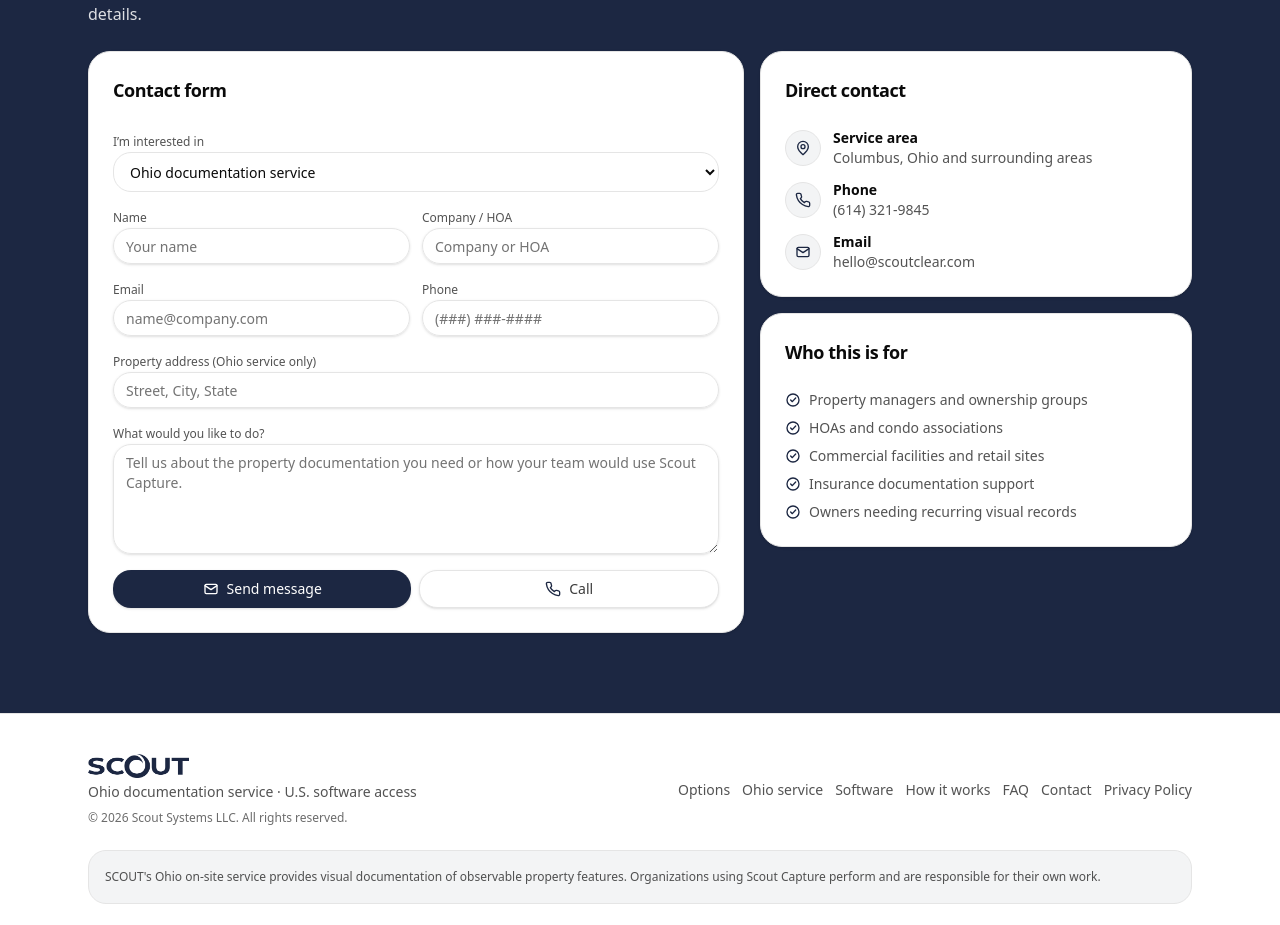
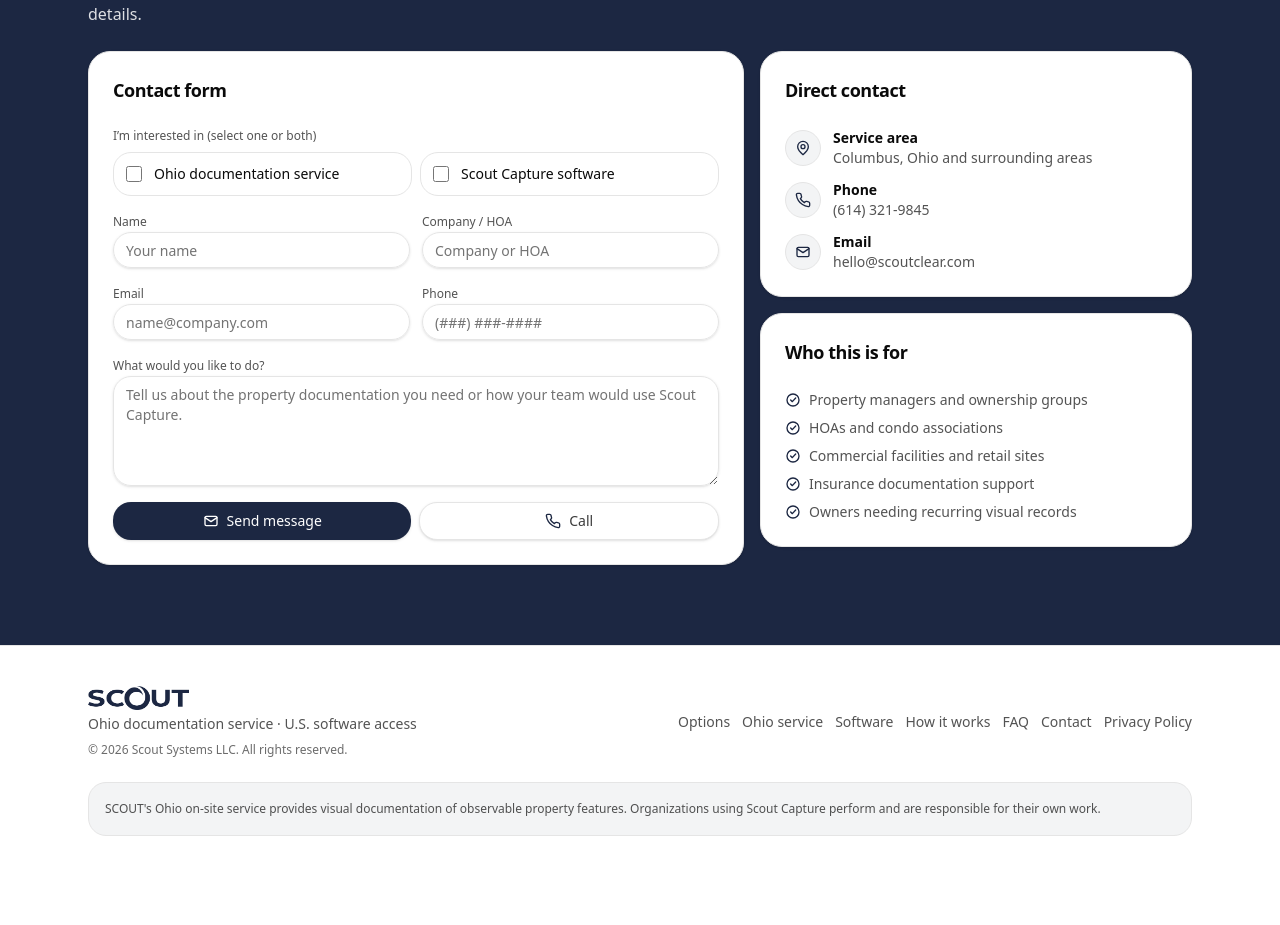
Before and after one commit to bennettb15/scout-site, a React (Vite) app: page / in a window 1280 px wide. Shown: the part 5500-6425 px from the top of the page. After the commit the page ends 6376 px from the top, so only its background shows below. Built offline with nearby package versions, Linux system fonts and the light colour scheme.

Commit message:
Shorten mobile intro and clarify contact interests

```diff
--- a/src/ScoutMarketingSite.jsx
+++ b/src/ScoutMarketingSite.jsx
@@ -73,6 +73,9 @@ const BRAND = {
   sampleReportHref: "/scout-sample-report.pdf",
 
 };
+
+const CONTACT_INTEREST_OHIO = "Ohio documentation service";
+const CONTACT_INTEREST_SOFTWARE = "Scout Capture software";
 
 const fadeUp = {
   hidden: { opacity: 0, y: 14 },
@@ -251,7 +254,7 @@ useEffect(() => {
   };
 
   const [form, setForm] = useState({
-  interest: "Ohio documentation service",
+  interest: [],
   name: "",
   company: "",
   email: "",
@@ -262,17 +265,34 @@ useEffect(() => {
 });
 
 const [status, setStatus] = useState("idle");
+const [interestError, setInterestError] = useState(false);
 // idle | sending | success | error
+
+function openContactFor(interest) {
+  setInterestError(false);
+  setStatus("idle");
+  setForm((p) => ({
+    ...p,
+    interest: [interest],
+    propertyAddress: interest === CONTACT_INTEREST_OHIO ? p.propertyAddress : "",
+  }));
+  scrollToSection("#contact");
+}
 
 // ✅ THIS IS 15C — PUT IT RIGHT HERE
 async function handleContactSubmit(e) {
   e.preventDefault();
   if (status === "sending") return;
+  if (form.interest.length === 0) {
+    setInterestError(true);
+    return;
+  }
+  setInterestError(false);
   setStatus("sending");
 
   try {
     const payload = {
-      interest: form.interest,
+      interest: form.interest.join(", "),
       name: form.name,
       company: form.company,
       email: form.email,
@@ -292,7 +312,7 @@ async function handleContactSubmit(e) {
 
     setStatus("success");
     setForm({
-      interest: "Ohio documentation service",
+      interest: [],
       name: "",
       company: "",
       email: "",
@@ -435,7 +455,7 @@ async function handleContactSubmit(e) {
 </div>
 
 
-        <div className="relative z-10 mx-auto w-full max-w-6xl px-4 pt-14 pb-8 md:px-6 md:pt-20 md:pb-10">
+        <div className="relative z-10 mx-auto w-full max-w-6xl px-4 pt-8 pb-6 md:px-6 md:pt-20 md:pb-10">
 
 
           <motion.div
@@ -443,10 +463,10 @@ async function handleContactSubmit(e) {
             initial="hidden"
             animate="show"
             transition={{ duration: 0.5 }}
-            className="rounded-3xl bg-black/20 backdrop-blur-sm p-6 md:p-7 border border-white/10"
+            className="rounded-3xl bg-black/20 backdrop-blur-sm p-5 md:p-7 border border-white/10"
           >
             <div>
-              <div className="mb-4 flex flex-wrap gap-2">
+              <div className="mb-4 hidden flex-wrap gap-2 md:flex">
   <Pill icon={Camera} className="bg-white/85 text-[#23243A] border-white/20 backdrop-blur-sm"
 >
     Time-stamped photo documentation
@@ -460,7 +480,7 @@ async function handleContactSubmit(e) {
   </Pill>
 </div>
 
-              <div className="mb-5">
+              <div className="mb-5 hidden md:block">
                 <img
                   src={BRAND.logos.wordmarkWhite}
                   alt="SCOUT"
@@ -480,7 +500,7 @@ async function handleContactSubmit(e) {
                 Hire SCOUT for photographic documentation in Ohio, or use Scout Capture and the Reports Portal to create and share records with your own team across the U.S.
               </p>
 
-              <div className="mt-7 flex flex-col gap-3 sm:flex-row sm:items-center">
+              <div className="mt-5 flex flex-col gap-3 sm:flex-row sm:items-center md:mt-7">
                 <Button
                   className="rounded-2xl bg-white text-[var(--brand)] hover:bg-white/90"
                   onClick={() => scrollToSection("#options")}
@@ -526,7 +546,7 @@ async function handleContactSubmit(e) {
 
             </div>
 
-            <div className="w-full md:justify-self-end mt-6">
+            <div className="hidden w-full md:mt-6 md:block md:justify-self-end">
   <div className="grid gap-4 md:grid-cols-[minmax(0,1fr)_320px] md:items-start">
 
               <Card className="rounded-3xl shadow-sm">
@@ -591,7 +611,7 @@ async function handleContactSubmit(e) {
                   <div className="flex gap-2">
                     <Button
                       className="w-full rounded-2xl bg-[var(--brand)] text-white hover:opacity-90"
-                     onClick={() => scrollToSection("#contact")}
+                     onClick={() => openContactFor(CONTACT_INTEREST_OHIO)}
 
                     >
                       Get started
@@ -831,7 +851,7 @@ async function handleContactSubmit(e) {
         </div>
         <div className="mt-6 rounded-3xl border border-border bg-[var(--brand)]/5 p-6 shadow-sm md:flex md:items-center md:justify-between md:gap-6">
           <p className="max-w-3xl text-sm leading-relaxed text-foreground/70">Organizations may use the software for documentation or other work they are authorized to perform, including inspections. Each organization is responsible for its work, licenses, and customer agreements. Software access does not include an on-site SCOUT visit.</p>
-          <Button className="mt-4 shrink-0 rounded-2xl bg-[var(--brand)] text-white hover:opacity-90 md:mt-0" onClick={() => { setForm((p) => ({ ...p, interest: "Scout Capture software" })); scrollToSection("#contact"); }}>Ask about software access</Button>
+          <Button className="mt-4 shrink-0 rounded-2xl bg-[var(--brand)] text-white hover:opacity-90 md:mt-0" onClick={() => openContactFor(CONTACT_INTEREST_SOFTWARE)}>Ask about software access</Button>
         </div>
       </Section>
 
@@ -925,7 +945,7 @@ async function handleContactSubmit(e) {
   Download sample report (PDF)
 </a>
               <Button className="h-11 rounded-2xl bg-[var(--brand)] text-white hover:opacity-90"
-                onClick={() => scrollToSection("#contact")}
+                onClick={() => openContactFor(CONTACT_INTEREST_OHIO)}
 
               >
                 Get a quote
@@ -1088,18 +1108,39 @@ onChange={(e) => {
     />
 
     <div className="grid gap-3 md:grid-cols-2">
-      <div className="space-y-1 md:col-span-2">
-        <label htmlFor="scout-interest" className="text-xs font-medium text-foreground/70">I’m interested in</label>
-        <select
-          id="scout-interest"
-          value={form.interest}
-          onChange={(e) => setForm((p) => ({ ...p, interest: e.target.value }))}
-          className="flex h-10 w-full rounded-2xl border border-input bg-background px-3 py-2 text-sm text-foreground"
-        >
-          <option>Ohio documentation service</option>
-          <option>Scout Capture software</option>
-        </select>
+      <fieldset className="space-y-2 md:col-span-2" aria-invalid={interestError}>
+        <legend className="text-xs font-medium text-foreground/70">I’m interested in (select one or both)</legend>
+        <div className="grid gap-2 sm:grid-cols-2">
+          {[CONTACT_INTEREST_OHIO, CONTACT_INTEREST_SOFTWARE].map((interest) => (
+            <label key={interest} className="flex min-h-11 items-center gap-3 rounded-2xl border border-input bg-background px-3 py-2 text-sm text-foreground">
+              <input
+                type="checkbox"
+                name="interest"
+                value={interest}
+                checked={form.interest.includes(interest)}
+                onChange={(e) => {
+                  const checked = e.target.checked;
+                  setInterestError(false);
+                  if (status === "success" || status === "error") setStatus("idle");
+                  setForm((p) => {
+                    const selected = checked
+                      ? [...p.interest, interest]
+                      : p.interest.filter((item) => item !== interest);
+                    return {
+                      ...p,
+                      interest: selected,
+                      propertyAddress: selected.includes(CONTACT_INTEREST_OHIO) ? p.propertyAddress : "",
+                    };
+                  });
+                }}
+                className="h-4 w-4 shrink-0 accent-[var(--brand)]"
+              />
+              <span>{interest}</span>
+            </label>
+          ))}
         </div>
+        {interestError && <p className="text-xs text-red-700" role="alert">Select at least one option.</p>}
+      </fieldset>
       <div className="space-y-1">
         <label className="text-xs font-medium text-foreground/70">Name</label>
         <Input
@@ -1178,11 +1219,13 @@ onChange={(e) => {
 
       </div>
 
+      {form.interest.includes(CONTACT_INTEREST_OHIO) && (
         <div className="space-y-1 md:col-span-2">
-        <label className="text-xs font-medium text-foreground/70">
+          <label htmlFor="scout-property-address" className="text-xs font-medium text-foreground/70">
             Property address (Ohio service only)
           </label>
           <Input
+            id="scout-property-address"
             value={form.propertyAddress}
             onChange={(e) => {
               if (status === "success" || status === "error") setStatus("idle");
@@ -1192,8 +1235,8 @@ onChange={(e) => {
             autoComplete="street-address"
             className="rounded-2xl"
           />
-
         </div>
+      )}
 
       <div className="space-y-1 md:col-span-2">
         <label className="text-xs font-medium text-foreground/70">
--- a/src/index.generated.css
+++ b/src/index.generated.css
@@ -1092,8 +1092,11 @@
   .pt-5 {
     padding-top: calc(var(--spacing) * 5);
   }
-  .pt-14 {
-    padding-top: calc(var(--spacing) * 14);
+  .pt-8 {
+    padding-top: calc(var(--spacing) * 8);
+  }
+  .pb-6 {
+    padding-bottom: calc(var(--spacing) * 6);
   }
   .pb-8 {
     padding-bottom: calc(var(--spacing) * 8);
@@ -2044,9 +2047,24 @@
       margin-top: calc(var(--spacing) * 0);
     }
   }
+  .md\:mt-6 {
+    @media (width >= 48rem) {
+      margin-top: calc(var(--spacing) * 6);
+    }
+  }
+  .md\:mt-7 {
+    @media (width >= 48rem) {
+      margin-top: calc(var(--spacing) * 7);
+    }
+  }
   .md\:mb-6 {
     @media (width >= 48rem) {
       margin-bottom: calc(var(--spacing) * 6);
+    }
+  }
+  .md\:block {
+    @media (width >= 48rem) {
+      display: block;
     }
   }
   .md\:flex {
```
Lines whose indentation alone changed are shown as unchanged.
